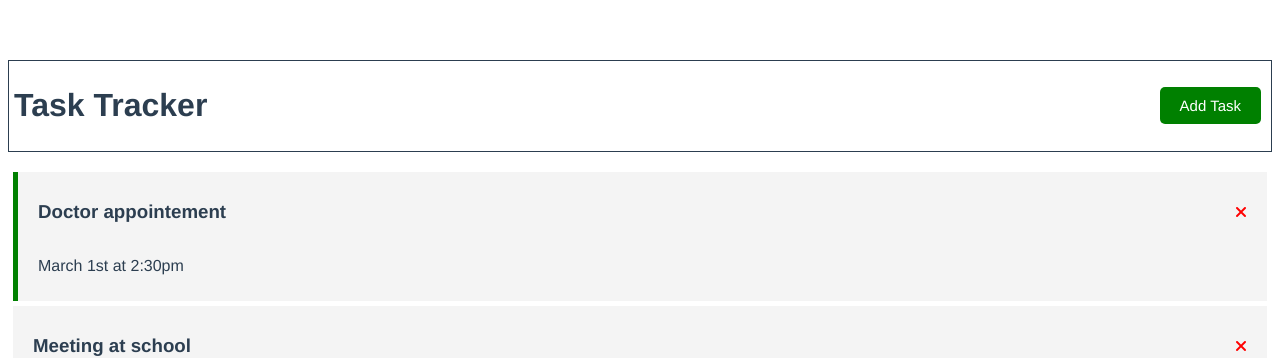
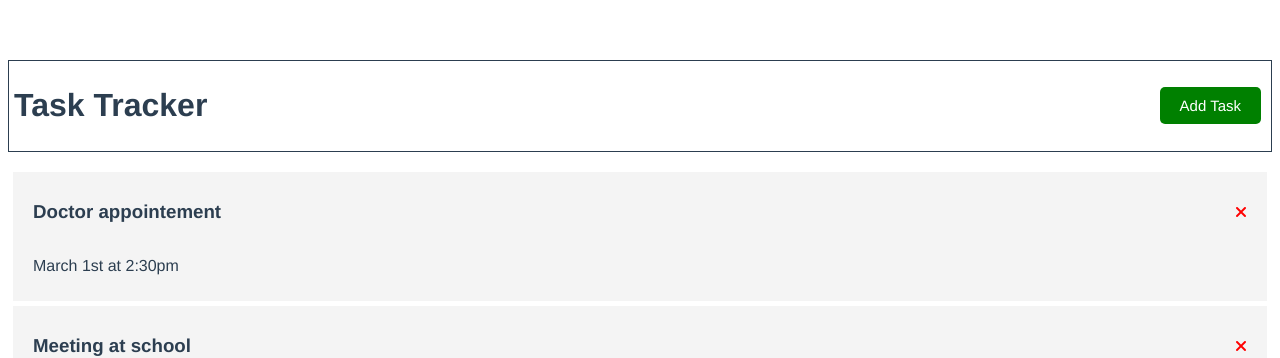
Before and after one commit to Deepak-Urs/github-main, a Vue app in the folder Javascript/VueJS3/task-manager/: page / in a window 1280 px wide. Shown: the top 358 px of the page. Built offline with nearby package versions, Linux system fonts and the light colour scheme; data requests are answered from the project's data file.

Commit message:
completed the app with final changes

```diff
--- a/Javascript/VueJS3/task-manager/db.json
+++ b/Javascript/VueJS3/task-manager/db.json
@@ -4,7 +4,7 @@
       "id": 1,
       "text": "Doctor appointement",
       "day": "March 1st at 2:30pm",
-      "reminder": true
+      "reminder": false
     },
     {
       "id": 2,
@@ -13,7 +13,7 @@
       "reminder": false
     },
     {
-      "id": 88981,
+      "id": 3181,
       "text": "t1",
       "day": "t1",
       "reminder": true
--- a/Javascript/VueJS3/task-manager/src/App.vue
+++ b/Javascript/VueJS3/task-manager/src/App.vue
@@ -6,16 +6,8 @@
       :showAddTask="showAddTask"
     >
     </Header>
-    <div class="add-task" v-if="showAddTask">
-      <AddTask @add-task="addTask" />
-    </div>
-    <Tasks
-      @toggle-reminder="toggleReminder"
-      @delete-task="deleteTask"
-      :tasks="tasks"
-    ></Tasks>
 
-    <router-view></router-view>
+    <router-view :showAddTask="showAddTask"></router-view>
     <Footer></Footer>
   </div>
 
@@ -24,86 +16,26 @@
 </template>
 
 <script>
-import Tasks from "./components/Tasks";
+
 import Header from "./components/Header";
 import Footer from "./components/Footer";
-import AddTask from "./components/AddTask";
 
 
 export default {
   name: "App",
   components: {
     Header,
-    Tasks,
-    AddTask,
     Footer
   },
   data() {
     return {
-      tasks: [],
       showAddTask: false,
     };
   },
   methods: {
-    async addTask(task) {
-      const res = await fetch("http://localhost:5000/tasks", {
-        method: "POST",
-        headers: {
-          "Content-type": "application/json",
-        },
-        body: JSON.stringify(task),
-      });
-      const data = await res.json();
-      this.tasks = [...this.tasks, data];
-    },
-    async deleteTask(id) {
-      if (confirm("Are you sure?")) {
-        const res = await fetch(`http://localhost:5000/tasks/${id}`, {
-          method: "DELETE",
-        });
-
-        res.status === 200
-          ? (this.tasks = this.tasks.filter((task) => task.id !== id))
-          : alert("Error in deleting task");
-      }
-    },
-    async toggleReminder(id) {
-      const taskToToggle = await this.fetchTask(id)
-      const updTask = {...taskToToggle, reminder: !taskToToggle.reminder}
-
-      const res = await fetch(`http://localhost:5000/tasks/${id}`, {
-        method: 'PUT',
-        headers: {
-          "Content-type": "application/json",
-        },
-        body: JSON.stringify(updTask)
-      })
-      const data = await res.json()
-
-      this.tasks = this.tasks.map((task) =>
-        task.id === id ? { ...task, reminder: data.reminder } : task
-      );
-    },
     toggleAddTaskBtn() {
       this.showAddTask = !this.showAddTask;
-    },
-    async fetchTasks() {
-      const res = await fetch("http://localhost:5000/tasks", {
-          method: "GET",
-        });
-
-      const data = await res.json();
-      return data;
-    },
-    async fetchTask(id) {
-      const res = await fetch(`http://localhost:5000/tasks/${id}`);
-
-      const data = await res.json();
-      return data;
-    },
-  },
-  async created() {
-    this.tasks = await this.fetchTasks();
+    }
   },
 };
 </script>
--- a/Javascript/VueJS3/task-manager/src/components/Header.vue
+++ b/Javascript/VueJS3/task-manager/src/components/Header.vue
@@ -2,6 +2,7 @@
     <header>
         <h1>{{title}}</h1>
         <Button
+            v-show="homePage"
             @btn-click="$emit('btn-click')"
             class="btn"
             :text="showAddTask ? 'Close' : 'Add Task'"
@@ -20,6 +21,15 @@ export default {
     },
     components: {
         Button
+    },
+    computed: {
+        homePage() {
+            if(this.$route.path === '/') {
+                return true
+            } else {
+                return false
+            }
+        }
     }
 }
 </script>
--- a/Javascript/VueJS3/task-manager/src/router/index.js
+++ b/Javascript/VueJS3/task-manager/src/router/index.js
@@ -1,7 +1,13 @@
 import {createRouter, createWebHistory} from 'vue-router'
 import About from '../views/About'
+import Home from '../views/Home'
 
 const routes = [
+    {
+        path: '/',
+        name: 'Home',
+        component: Home
+    },
     {
         path: '/about',
         name: 'About',
--- /dev/null
+++ b/Javascript/VueJS3/task-manager/src/views/Home.vue
@@ -0,0 +1,86 @@
+<template>
+  <AddTask @add-task="addTask" v-if="showAddTask" />
+  <Tasks
+    @toggle-reminder="toggleReminder"
+    @delete-task="deleteTask"
+    :tasks="tasks"
+  ></Tasks>
+</template>
+
+<script>
+import Tasks from "../components/Tasks.vue";
+import AddTask from "../components/AddTask";
+export default {
+  name: "Home-comp",
+  props: {
+    showAddTask: Boolean,
+  },
+  components: {
+    Tasks,
+    AddTask,
+  },
+  data() {
+    return {
+      tasks: [],
+    };
+  },
+  methods: {
+    async addTask(task) {
+      const res = await fetch("http://localhost:5000/tasks", {
+        method: "POST",
+        headers: {
+          "Content-type": "application/json",
+        },
+        body: JSON.stringify(task),
+      });
+      const data = await res.json();
+      this.tasks = [...this.tasks, data];
+    },
+    async deleteTask(id) {
+      if (confirm("Are you sure?")) {
+        const res = await fetch(`http://localhost:5000/tasks/${id}`, {
+          method: "DELETE",
+        });
+
+        res.status === 200
+          ? (this.tasks = this.tasks.filter((task) => task.id !== id))
+          : alert("Error in deleting task");
+      }
+    },
+    async toggleReminder(id) {
+      const taskToToggle = await this.fetchTask(id);
+      const updTask = { ...taskToToggle, reminder: !taskToToggle.reminder };
+
+      const res = await fetch(`http://localhost:5000/tasks/${id}`, {
+        method: "PUT",
+        headers: {
+          "Content-type": "application/json",
+        },
+        body: JSON.stringify(updTask),
+      });
+      const data = await res.json();
+
+      this.tasks = this.tasks.map((task) =>
+        task.id === id ? { ...task, reminder: data.reminder } : task
+      );
+    },
+    async fetchTasks() {
+      const res = await fetch("http://localhost:5000/tasks", {
+        method: "GET",
+      });
+
+      const data = await res.json();
+      return data;
+    },
+    async fetchTask(id) {
+      const res = await fetch(`http://localhost:5000/tasks/${id}`);
+
+      const data = await res.json();
+      return data;
+    },
+  },
+  async created() {
+    this.tasks = await this.fetchTasks();
+  },
+};
+</script>
```
